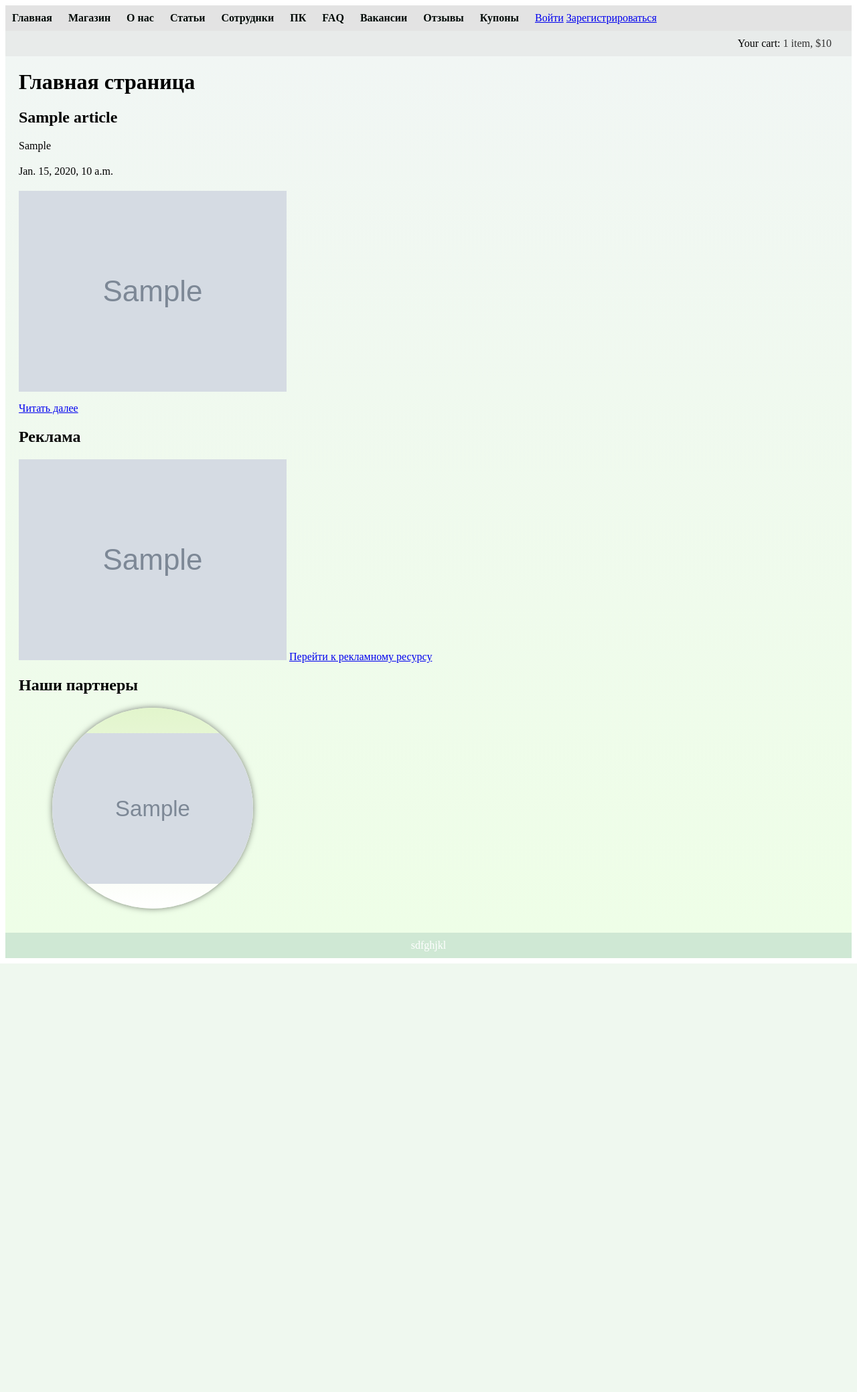
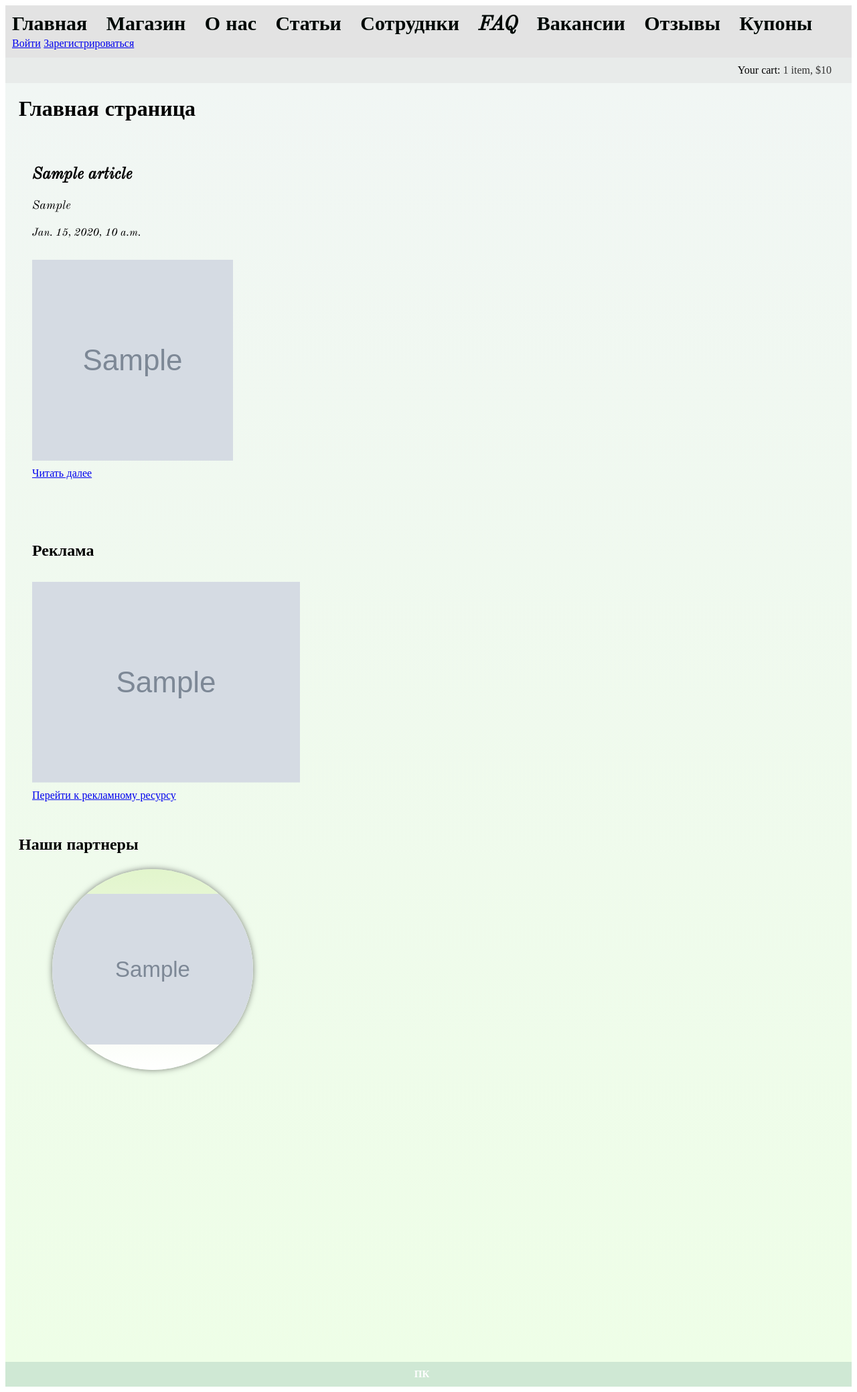
Before and after one commit to Eugene-Lasevich/InternetShop, a Django app: template shop/templates/shop/home/home.html in a window 1280 px wide. Shown: the whole page at 67% size. Before the commit the page ends 1439 px from the top, so only its background shows below. Run offline with Django 4.2, Linux system fonts and the light colour scheme; the template is opened without the code that fills it: most values are stand-ins (such as "Sample title", 1, 10 or a date in 2020); grey boxes marked "Sample" are stand-in pictures.

Commit message:
Added styles for the main page

```diff
--- a/shop/templates/shop/base.html
+++ b/shop/templates/shop/base.html
@@ -11,6 +11,9 @@
     <link href="{% static '/css/created.css' %}" rel="stylesheet">
     <link href="{% static '/css/home.css'%}" rel="stylesheet">
     <link rel="shortcut icon" href="static/images/19.jpg" />
+    <link rel="preconnect" href="https://fonts.googleapis.com">
+    <link rel="preconnect" href="https://fonts.gstatic.com" crossorigin>
+    <link href="https://fonts.googleapis.com/css2?family=Old+Standard+TT:ital@1&display=swap" rel="stylesheet">
 
 
 
@@ -24,24 +27,25 @@
     <a href="/about/" class="logo">О нас  </a>
     <a href="/articles/" class="logo">Статьи   </a>
     <a href="/contacts/" class="logo">Сотруднки  </a>
-    <a href="/privacy-policy/" class="logo">ПК  </a>
+<!--    <a href="/privacy-policy/" class="logo">ПК  </a>-->
     <a href="/faq/" class="logo">FAQ  </a>
     <a href="/vacancy/" class="logo">Вакансии  </a>
     <a href="/reviews/" class="logo">Отзывы  </a>
     <a href="/coupons/" class="logo">Купоны  </a>
 
-    {% if user.is_superuser %}
-            <a href="/orders/statistics/" class="logo">Ст</a>
-            <a href="/orders/statistics1/" class="logo">Ст1</a>
-            <a href="/example" class="logo">Песочница</a>
+<!--    {% if user.is_superuser %}-->
+<!--            <a href="/orders/statistics/" class="logo">Ст</a>-->
+<!--            <a href="/orders/statistics1/" class="logo">Ст1</a>-->
+<!--            <a href="/example" class="logo">Песочница</a>-->
 
-        {% endif %}
+<!--        {% endif %}-->
 
 
 
     {% if user.is_authenticated %}
+    <em class="login"> {{ user.username }} </em>
     <a href="{% url 'users:logout' %}" class="login">Выйти</a>
-    <p class="login">Добро пожаловать, {{ user.username }}</p>
+
     {% else %}
     <a href="{% url 'users:login' %}" class="login">Войти</a>
     <a href="{% url 'users:register' %}" class="login">Зарегистрироваться</a>
@@ -71,7 +75,14 @@
 </main>
 
 <footer>
-    sdfghjkl
+        {% if user.is_superuser %}
+            <a href="/orders/statistics/" class="logo1">Ст</a>
+            <a href="/orders/statistics1/" class="logo1">Ст1</a>
+            <a href="/example" class="logo1">Песочница</a>
+
+        {% endif %}
+        <a href="/privacy-policy/" class="logo1">ПК  </a>
+
 </footer>
 </body>
 
--- a/shop/templates/shop/home/home.html
+++ b/shop/templates/shop/home/home.html
@@ -8,17 +8,20 @@
 <h1>Главная страница</h1>
 
 <!-- Краткая информация о последней статье -->
-<h2>{{ latest_article.title }}</h2>
-<p>{{ latest_article.short_argument }}</p>
-<p>{{ latest_article.date_of_creation }}</p>
-<img src="{{ latest_article.image.url }}" alt="{{ article.title }} Image">
-<p><a href="articles/{{latest_article.id}}">Читать далее</a></p>
+ <div class="latest-article">
+        <h2>{{ latest_article.title }}</h2>
+        <p class="short-argument">{{ latest_article.short_argument }}</p>
+        <p class="date">{{ latest_article.date_of_creation }}</p>
+        <img src="{{ latest_article.image.url }}" alt="{{ latest_article.title }} Image" class="article-image">
+        <p class="read-more"><a href="articles/{{latest_article.id}}">Читать далее</a></p>
+    </div>
 
-<!-- Рекламный баннер -->
-<h2>Реклама</h2>
-<img src="{{ advertisement.image.url }}" alt="{{ advertisement.adv_name }} Banner">
-<a href="{{ advertisement.link }}" target="_blank">Перейти к рекламному ресурсу</a>
-
+    <!-- Рекламный баннер -->
+    <div class="advertisement">
+        <h2>Реклама</h2>
+        <img src="{{ advertisement.image.url }}" alt="{{ advertisement.adv_name }} Banner" class="adv-image">
+        <a href="{{ advertisement.link }}" target="_blank" class="adv-link">Перейти к рекламному ресурсу</a>
+    </div>
 <!-- Список компаний-партнеров -->
  <h2>Наши партнеры</h2>
     <ul class="partners-list">
--- a/static/css/base.css
+++ b/static/css/base.css
@@ -1,7 +1,10 @@
 /* Стили для header (шапки) */
+
 header {
     background-color:#E3E3E3; /* Бледно-зеленый цвет фона шапки */
     padding: 10px; /* Внутренний отступ */
+    font-family: 'Old Standard TT', serif;
+
 }
 
 .logo {
@@ -9,7 +12,15 @@ header {
     color: #000906; /* Цвет текста ссылок в шапке */
     margin-right: 20px; /* Отступ между ссылками */
     font-weight: bold; /* Жирный шрифт для ссылок */
+    font-size: 30px; /* Увеличение размера шрифта */
+    text-align: center; /* Выравнивание текста по центру */
+    transition:  color 0.2s; /* Плавное изменение масштаба и цвета при наведении */
 }
+
+.logo:hover {
+    color: #267C10; /* Изменение цвета при наведении (красный, например) */
+}
+
 
 /* Стили для subheader (подшапки) */
 #subheader {
@@ -27,13 +38,34 @@ header {
 /* Стили для main (основного содержания) */
 main {
     padding: 20px; /* Внутренний отступ */
-    background: linear-gradient(to bottom, #F1F6F4	, #EEFEE7); /* Градиент от бледно-зеленого к белому */
+    background: linear-gradient(to bottom, #F1F6F4	, #EEFEE7);
+    font-family: 'Old Standard TT', serif;
+
+}
+main::after {
+    content: "";
+    display: block;
+    min-height: 50vh; /* Высота вашего заполнителя */
 }
 
+.logo1 {
+    text-decoration: none; /* Убираем подчеркивание у ссылок с классом "logo" */
+    color: #fefefe; /* Цвет текста ссылок в шапке */
+    margin-right: 20px; /* Отступ между ссылками */
+    font-weight: bold; /* Жирный шрифт для ссылок */
+    font-size: 15px; /* Увеличение размера шрифта */
+    text-align: center; /* Выравнивание текста по центру */
+    transition:  color 0.2s; /* Плавное изменение масштаба и цвета при наведении */
+}
+
+.logo1:hover {
+    color: #267C10; /* Изменение цвета при наведении (красный, например) */
+}
 /* Стили для footer (подвала) */
 footer {
     background-color: #cfe8d4; /* Бледно-зеленый цвет фона подвала */
     color: #fff; /* Цвет текста в подвале */
     padding: 10px; /* Внутренний отступ */
     text-align: center; /* Выравнивание текста по центру */
+
 }
--- a/static/css/home.css
+++ b/static/css/home.css
@@ -22,3 +22,72 @@
     height: auto; /* Автоматическая высота для сохранения пропорций */
     display: block; /* Убираем лишние отступы */
 }
+.latest-article {
+    padding: 20px;
+    margin-bottom: 20px;
+}
+
+.latest-article h2 {
+    font-size: 24px;
+    font-weight: bold;
+}
+
+.latest-article .short-argument {
+    font-size: 18px;
+    margin-top: 10px;
+}
+
+.latest-article .date {
+    font-style: italic;
+    margin-top: 10px;
+}
+
+.latest-article .article-image {
+    max-width: 100%;
+    height: auto;
+    margin-top: 10px;
+     width: 300px; /* Исходная ширина блока */
+    height: 300px;
+}
+
+.latest-article .read-more {
+    margin-top: 10px;
+}
+
+.advertisement {
+    padding: 20px;
+    margin-bottom: 20px;
+}
+
+.advertisement h2 {
+    font-size: 24px;
+    font-weight: bold;
+}
+
+.advertisement .adv-image {
+    max-width: 100%;
+    height: auto;
+    margin-top: 10px;
+}
+
+.advertisement .adv-link {
+    margin-top: 10px;
+    display: block;
+}
+
+.advertisement {
+    animation-name: bounce; /* Имя анимации */
+    animation-duration: 1s; /* Длительность анимации (1 секунда) */
+    animation-timing-function: ease-in-out; /* Функция распределения времени */
+    animation-iteration-count: infinite; /* Бесконечное повторение анимации */
+}
+
+/* Определение анимации bounce */
+@keyframes bounce {
+    0%, 100% {
+        transform: translateY(0); /* Начальное и конечное состояния - нет смещения по вертикали */
+    }
+    50% {
+        transform: translateY(-10px); /* Середина анимации - смещение вверх на 10px */
+    }
+}
```
